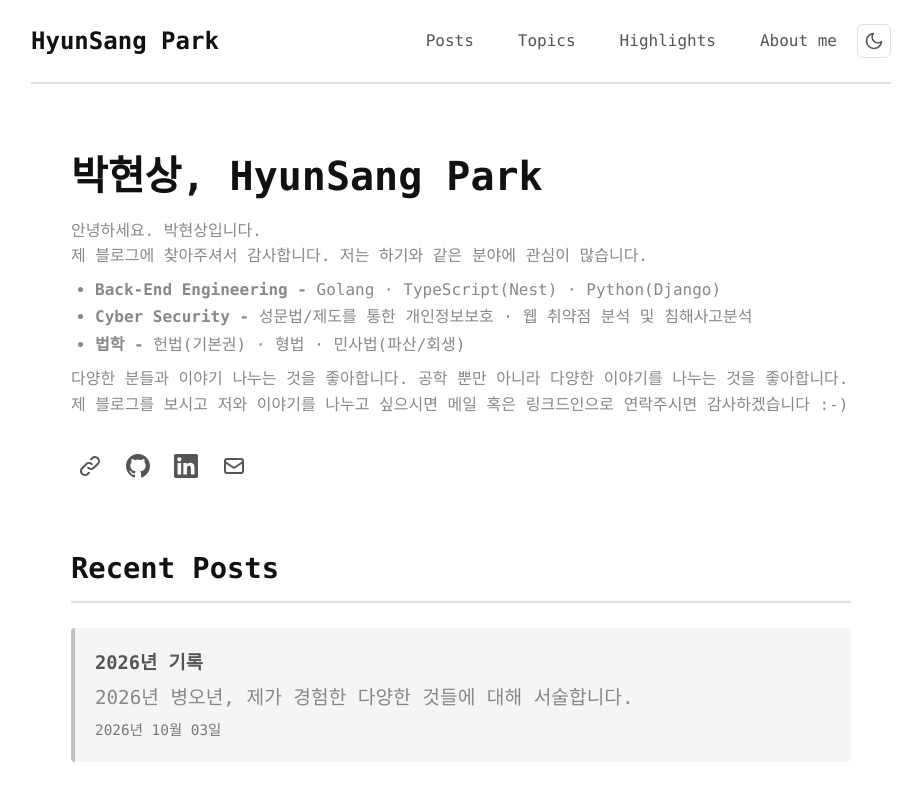
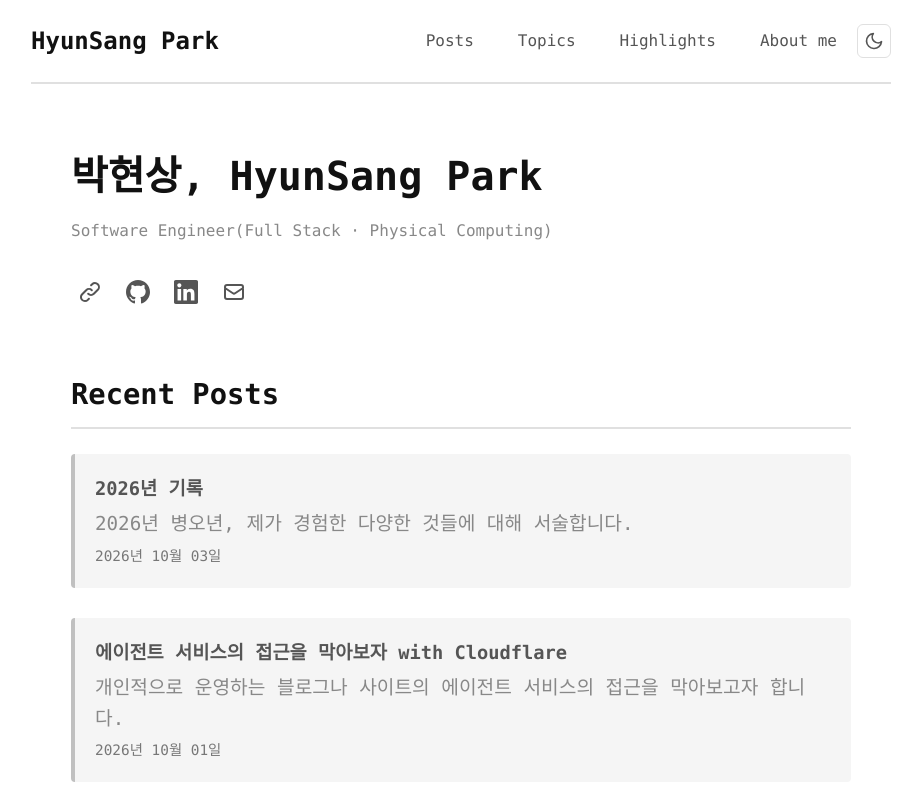
Before and after one commit to Dev-HyunSang/dev-hyunsang.github.io, an Astro site: page / in a window 1280 px wide. Shown: the top 789 px of the page, without its empty margins (179-1101 px from the left). Built offline with nearby package versions, Linux system fonts and the light colour scheme; Astro itself is replaced by a stand-in of ours; a web font is replaced by a local one.

Commit message:
docs: update intro

```diff
--- a/src/data/intro.md
+++ b/src/data/intro.md
@@ -1,9 +1 @@
-안녕하세요. 박현상입니다.
-제 블로그에 찾아주셔서 감사합니다. 저는 하기와 같은 분야에 관심이 많습니다.
-
-- **Back-End Engineering -** Golang · TypeScript(Nest) · Python(Django)
-- **Cyber Security -** 성문법/제도를 통한 개인정보보호 · 웹 취약점 분석 및 침해사고분석
-- **법학 -** 헌법(기본권) · 형법 · 민사법(파산/회생)
-
-다양한 분들과 이야기 나누는 것을 좋아합니다. 공학 뿐만 아니라 다양한 이야기를 나누는 것을 좋아합니다.
-제 블로그를 보시고 저와 이야기를 나누고 싶으시면 메일 혹은 링크드인으로 연락주시면 감사하겠습니다 :-)
+Software Engineer(Full Stack · Physical Computing)
```
